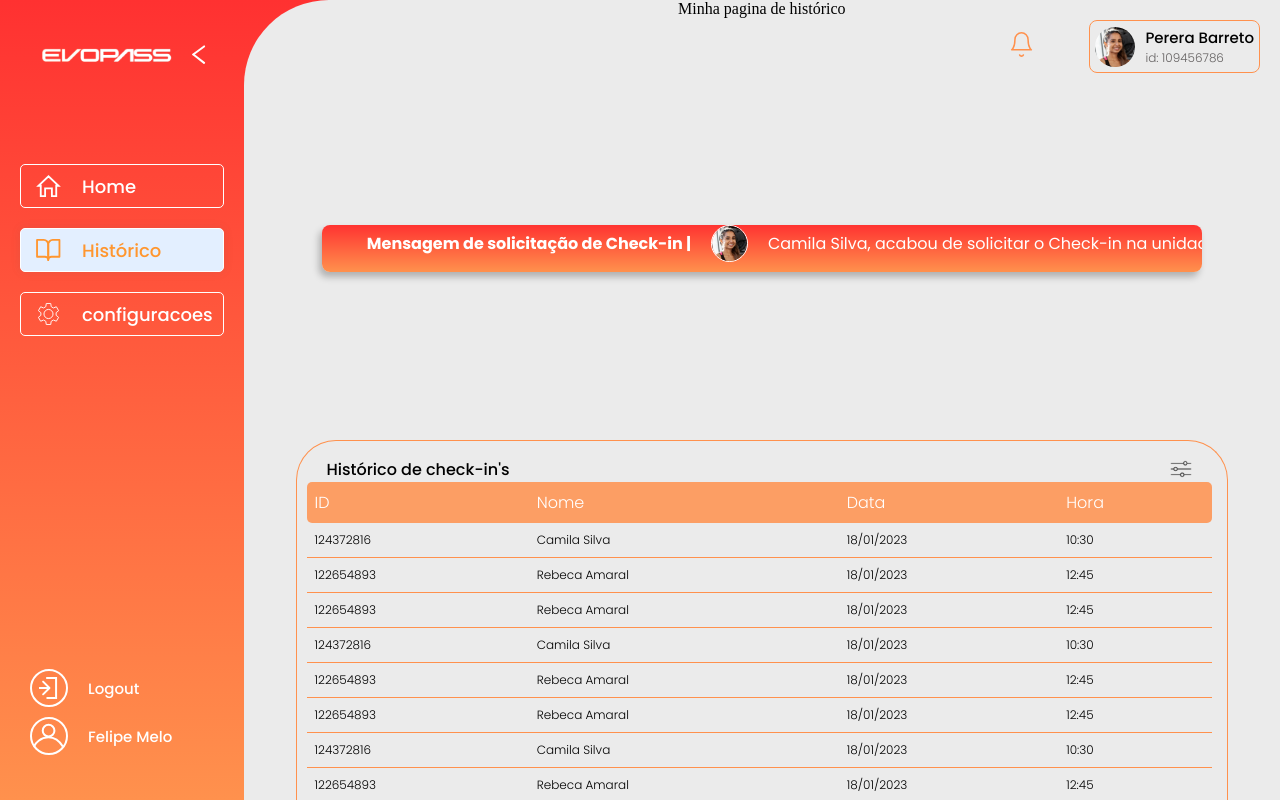
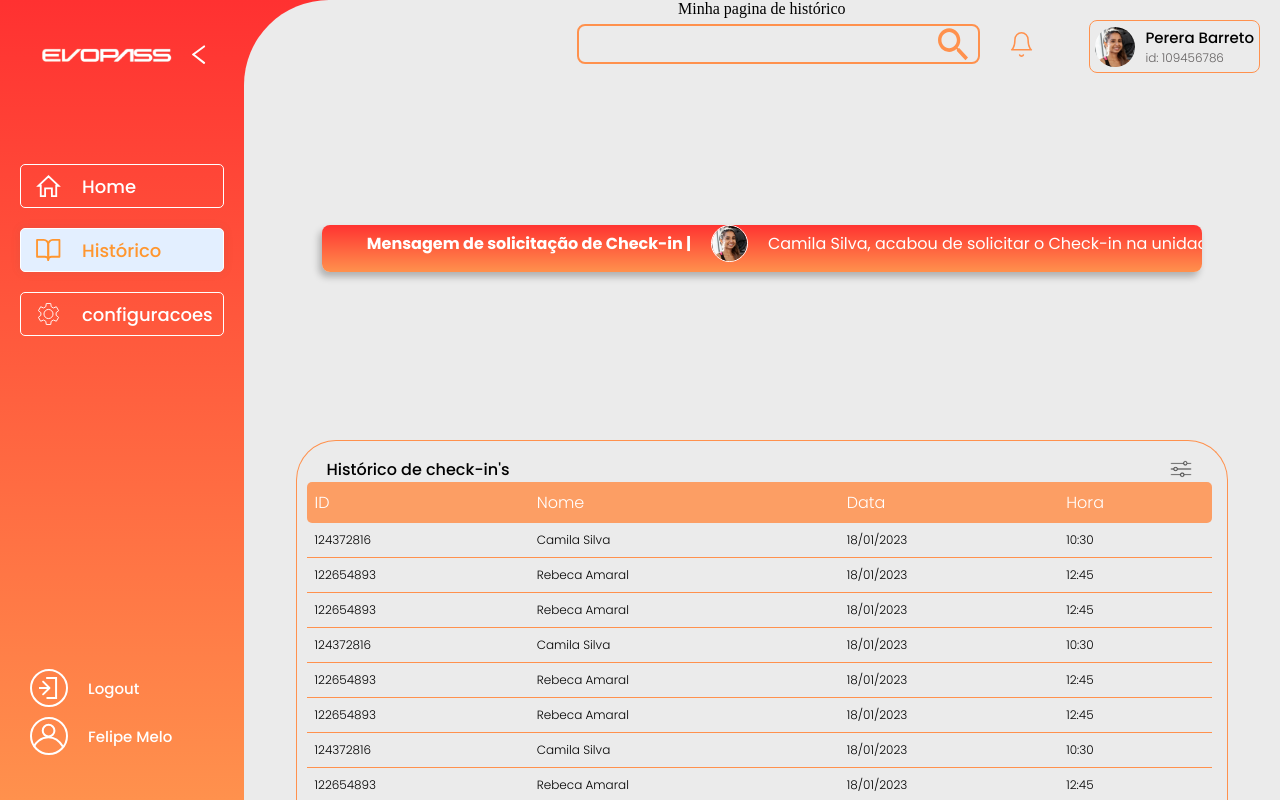
Before and after one commit to the-team-evopass/checkin-academias, a React (Vite) app: page /historico in a window 1280 px wide. Built offline with nearby package versions, Linux system fonts and the light colour scheme.

Commit message:
adicionei a searchbar no menu de historico, e toda a parte da header, adicionei inputs de texto na searchbar e o css deles. Preciso fazera algumas alteracoes no card da home para ele  ficar ocmo estava antes

```diff
--- a/src/assets/styles/components/helloUserCard/styleHelloUserCard.css
+++ b/src/assets/styles/components/helloUserCard/styleHelloUserCard.css
@@ -1,17 +1,16 @@
-@import url('https://fonts.googleapis.com/css2?family=Poppins:wght@100;200;300;400;500;600;700&display=swap');
-
 .hello-user-card {
     width: 90%;
     height: 240px;
-    padding: 20px;
-    padding: 70px;
+    padding: 20px; /* Sugiro remover esse padding extra, já que está duplicado */
     border-radius: 40px;
     font-weight: 700;
-    font: 32px;
+    font-size: 32px; /* Defina o tamanho da fonte separadamente */
     font-family: 'Poppins', sans-serif;
     box-shadow: 0 4px 8px rgba(0, 0, 0, 0.1);
     background: rgba(255, 145, 77, 0.85);
     color: white;
+    position: relative; /* Adicione position relative */
+    top: 100px; /* Ajuste essa propriedade conforme necessário */
 }
 
 .hello-user-content {
--- /dev/null
+++ b/src/assets/styles/components/searchbar/styleSearchbar.css
@@ -0,0 +1,39 @@
+.search {
+    width: 403px;
+    height: 40px;
+    border: 2px solid #ff914d;
+    border-radius: 8px;
+    background: rgba(217, 217, 217, 0); /* Cor de fundo com 25% de opacidade */
+    color: #000;
+    font-family: 'Poppins', sans-serif;
+    font-size: 20px;
+    font-style: normal;
+    font-weight: 400;
+    line-height: normal;
+    position: fixed;
+    top: 24px;
+    right: 300px;
+    z-index: 999;
+    display: flex;
+    align-items: center;
+}
+
+.img-icon {
+    position: absolute;
+    top: 50%;
+    transform: translateY(-50%);
+    right: 10px;
+}
+
+input {
+    background: rgba(217, 217, 217, 0);
+    font-family: 'Poppins', sans-serif;
+    font-size: 20px;
+    font-style: normal;
+    font-weight: 400;
+    line-height: normal;
+    border: none;
+    outline: none;
+    width: 350px;
+    overflow: hidden;
+}
--- /dev/null
+++ b/src/components/searchbar/searchbar.tsx
@@ -0,0 +1,14 @@
+import '../../assets/styles/components/searchbar/styleSearchbar.css'
+import search from '../../assets/icons/search.svg';
+
+const Searchbar = () => {
+    return (
+       <div className='search'>
+        <input type="text" />
+        <img src={search} alt="Ícone de busca" className='img-icon'/>
+
+      </div>
+    );
+  };
+
+  export default Searchbar
--- a/src/pages/historico.tsx
+++ b/src/pages/historico.tsx
@@ -3,6 +3,7 @@ import TableComponent from '../class/table/classTable'
 import { CardCheckinHistory } from '../components/cardCheckin/cardCheckinHistory'
 import { TableContainer } from '../components/tableContainer/tableContainer'
 import { Header } from '../components/header/header'
+import Searchbar from '../components/searchbar/searchbar'
 
 
 
@@ -32,6 +33,7 @@ export function Historico () {
         <div className='historico-container'>
             Minha pagina de histórico
             <Header />
+            <Searchbar />
             <CardCheckinHistory nome={''} gymId={''} idStudent={''} />
             <TableContainer>
              <TableComponent columns={columns} data={data} nome='checkin-history'/> {/* Renderiza o componente TableComponent com as colunas e dados definidos */}
```
Also changed, not shown: src/assets/icons/search.svg (added).
